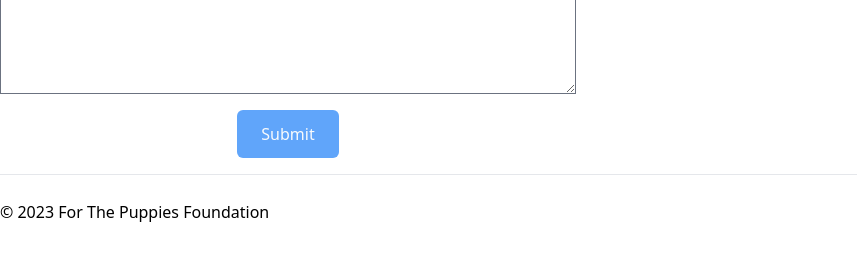
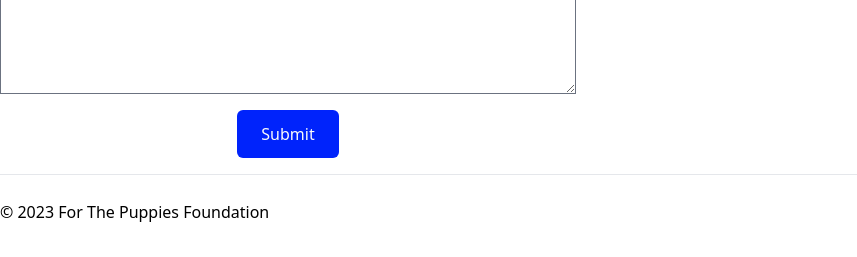
Before and after one commit to unisys12/ftp-foundation, an Eleventy site: page src/contact.html in a window 1280 px wide. Shown: the part 544-801 px from the top of the page, 0-857 px from the left. Built offline with nearby package versions, Linux system fonts and the light colour scheme; Eleventy itself is replaced by a stand-in of ours; files that its build step writes are made by us from their sources.

Commit message:
update contact button

```diff
--- a/src/contact.html
+++ b/src/contact.html
@@ -30,7 +30,7 @@ layout: "base_layout.njk"
                 <textarea name="message" class="block w-full" rows="4"></textarea>
             </label>
             <button type="submit"
-                class="bg-blue-400 hover:bg-blue-500 px-6 py-3 my-4 rounded-md text-slate-50 hover:shadow-sm">Submit</button>
+                class="bg-[#0023FB] hover:bg-blue-800 px-6 py-3 my-4 rounded-md text-zinc-50 hover:text-gray-50 hover:shadow-sm transition-all duration-300">Submit</button>
         </form>
     </div>
 </div>
```
